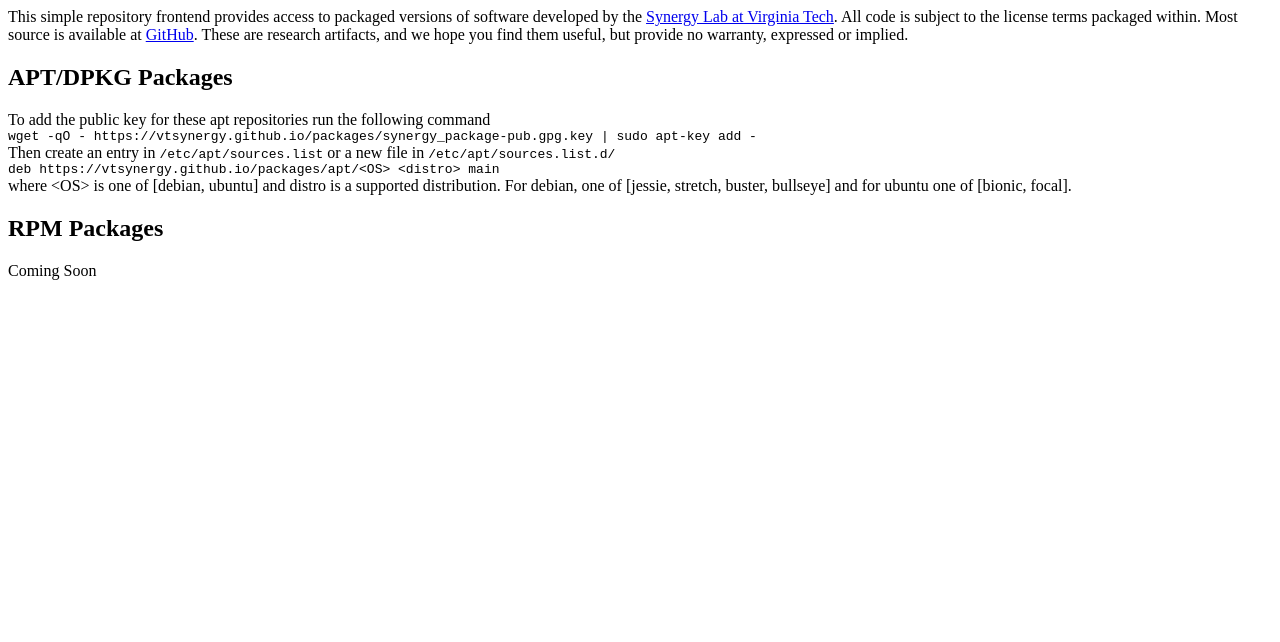
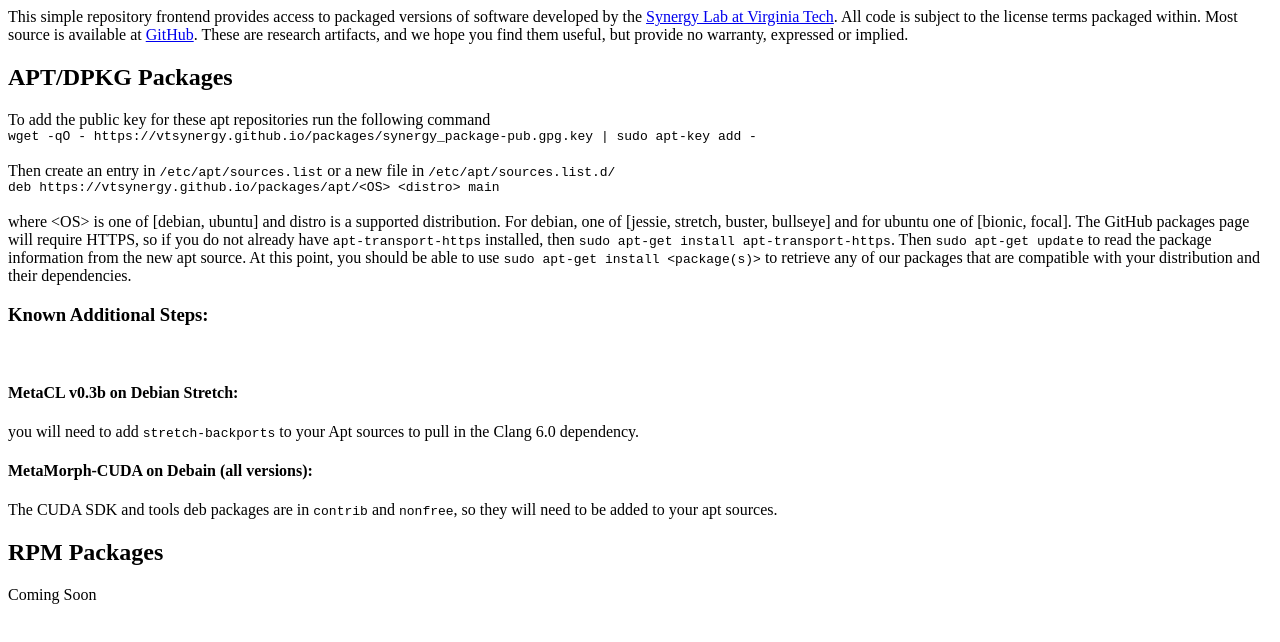
Before and after one commit to vtsynergy/packages, a plain HTML site: page index.html in a window 1280 px wide. Drawn offline with Linux system fonts and the light colour scheme.

Commit message:
Added need for apt-transport-https to the documentation
Added a few exceptions for MetaCL on Stretch and MetaMorph-cuda

```diff
--- a/index.html
+++ b/index.html
@@ -6,9 +6,17 @@
 <H2> APT/DPKG Packages</H2>
 To add the public key for these apt repositories run the following command<BR>
 <tt>wget -qO - https://vtsynergy.github.io/packages/synergy_package-pub.gpg.key | sudo apt-key add -</tt><BR>
+<BR>
 Then create an entry in <tt>/etc/apt/sources.list</tt> or a new file in <tt>/etc/apt/sources.list.d/</tt><BR>
 <tt>deb https://vtsynergy.github.io/packages/apt/&lt;OS&gt; &lt;distro&gt; main</tt><BR>
+<BR>
 where &lt;OS&gt; is one of [debian, ubuntu] and distro is a supported distribution. For debian, one of [jessie, stretch, buster, bullseye] and for ubuntu one of [bionic, focal].
+The GitHub packages page will require HTTPS, so if you do not already have <tt>apt-transport-https</tt> installed, then <tt> sudo apt-get install apt-transport-https</tt>.
+
+Then <tt>sudo apt-get update</tt> to read the package information from the new apt source. At this point, you should be able to use <tt>sudo apt-get install &lt;package(s)&gt;</tt> to retrieve any of our packages that are compatible with your distribution and their dependencies.
+<H3>Known Additional Steps:</H3><BR>
+<H4>MetaCL v0.3b on Debian Stretch:</H4> you will need to add <tt>stretch-backports</tt> to your Apt sources to pull in the Clang 6.0 dependency.<BR>
+<H4>MetaMorph-CUDA on Debain (all versions):</H4> The CUDA SDK and tools deb packages are in <tt>contrib</tt> and <tt>nonfree</tt>, so they will need to be added to your apt sources.<BR>
 <H2> RPM Packages </H2>
 	Coming Soon
 	</body>
```
